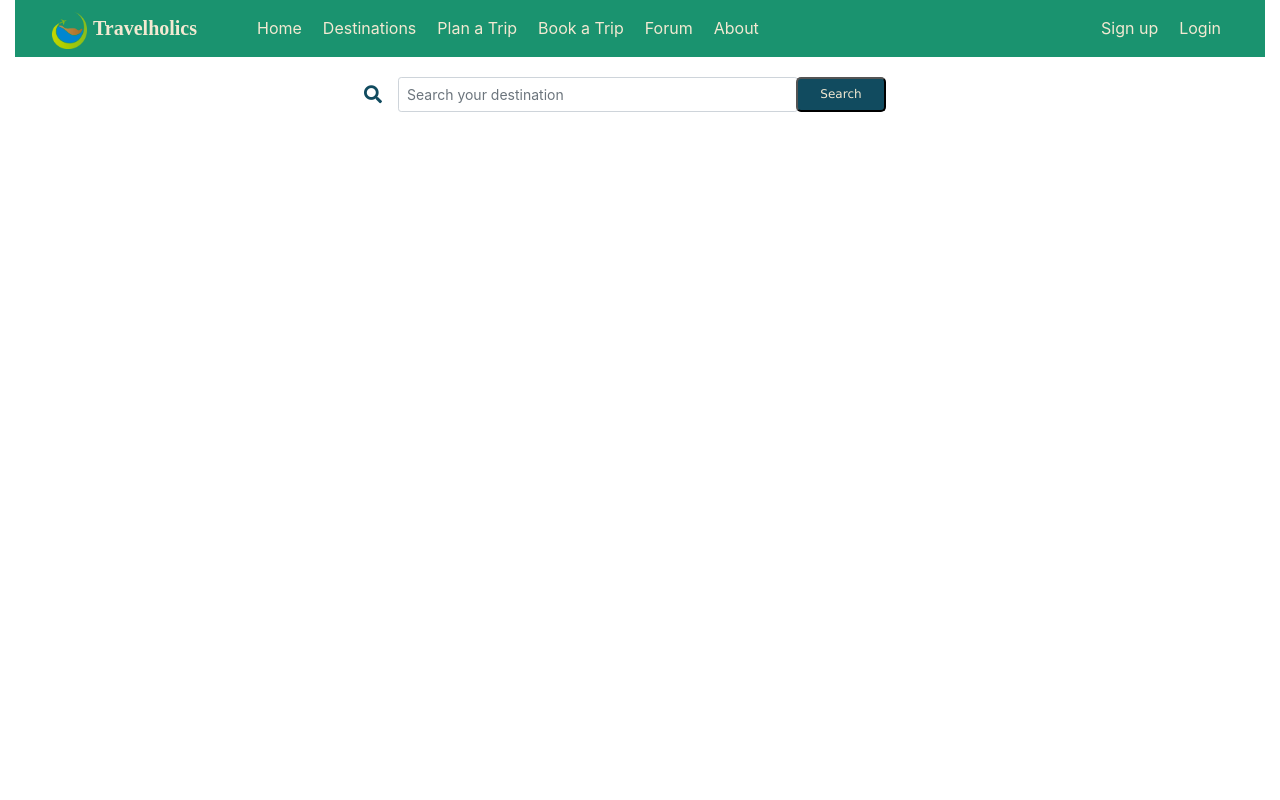
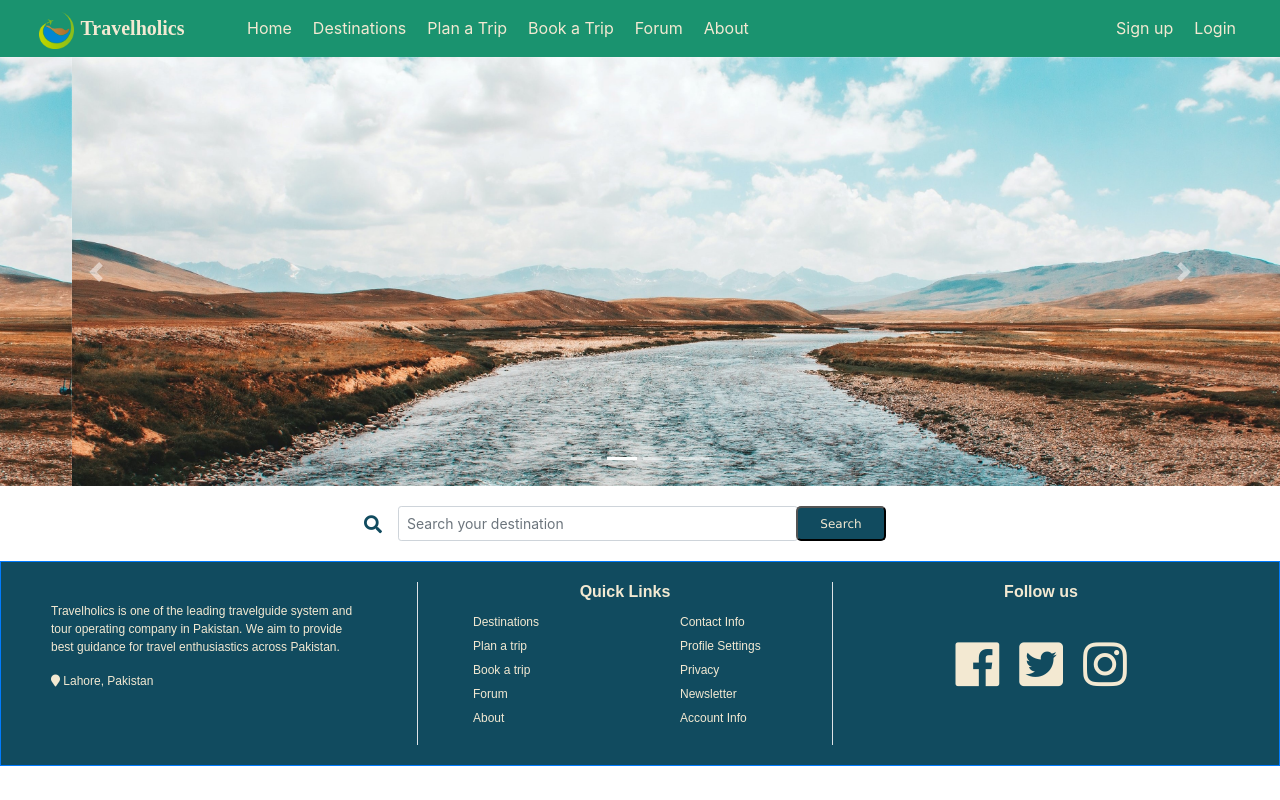
Before and after one commit to AsadGohar/travelholic, a React (Create React App) app: page / in a window 1280 px wide. Built offline with nearby package versions, Linux system fonts and the light colour scheme.

Commit message:
Footer build

```diff
--- a/src/App.js
+++ b/src/App.js
@@ -1,9 +1,9 @@
 import React from 'react';
-import {BrowserRouter, Route} from 'react-router-dom';
+import { BrowserRouter, Route } from 'react-router-dom';
 
 
 //IMPORTING ALL COMPONENTS HERE
-import Header from "./components/header/Header.js"
+import Navbar from "./components/header/Navbar.js"
 import Footer from "./components/footer/footer.js"
 import Homepage from "./components/homepage/homepage.js"
 
@@ -11,8 +11,12 @@ function App() {
   return (
     <BrowserRouter>
       <div className="application-container">
-          <Header/>
-          <Footer/>
+        <Navbar />
+        <switch>
+          <Route exact path="/" component={Homepage} />
+          {/* <Route path ="/login" component={Login} /> */}
+        </switch>
+        <Footer />
       </div>
     </BrowserRouter>
   );
--- a/src/components/footer/Footer.css
+++ b/src/components/footer/Footer.css
@@ -0,0 +1,35 @@
+.footer-wrap{
+    background-color: #114B5F;
+    color: #F3E9D2;
+    font-family: Arial, Helvetica, sans-serif;
+}
+#footer-intro{
+    padding: 40px 50px 40px 50px;
+    font-size: 12px;
+}
+#footer-shortcuts-links{
+margin-top: 20px;
+margin-bottom: 20px;
+
+}
+.Nav-link{
+    color: #F3E9D2;
+    font-size: 12px;
+}
+.Nav-link:hover{
+    text-decoration: none;
+    color: #1A936F;
+}
+.social-icon-footer{
+    font-size: 50px;
+    margin: 30px 10px 40px 10px;
+}
+#footer-social-div{
+    margin-top: 20px;
+}
+.social-icons{
+    color: #F3E9D2;
+}
+.social-icons:hover{
+    color: #1A936F;
+}
--- a/src/components/footer/footer.js
+++ b/src/components/footer/footer.js
@@ -1,15 +1,75 @@
 import React, { Component } from 'react'
-import {Link} from 'react-router-dom';
+import { Link } from 'react-router-dom';
 import "./Footer.css";
 
 class Footer extends Component {
-    state = {  }
+    state = {}
     render() {
         return (
-            <div className="footer-wrap">
-
+            <div className="footer-wrap border border-primary">
+                <div className="row container-fluid">
+                    <div className="col-md-4 " id="footer-intro">
+                        <p className="footer-intro-text">Travelholics is one of the leading travelguide system and tour operating company in Pakistan. We aim to provide best guidance for travel enthusiastics across Pakistan.</p>
+                        <span><i className="fa fa-map-marker" aria-hidden="true"></i>  Lahore, Pakistan</span>
+                    </div>
+                    <div className="col-md-4 border-left border-right" id="footer-shortcuts-links">
+                        <div className="row d-flex justify-content-center">
+                            <h6 style={{ fontWeight: "bold" }}>Quick Links</h6>
+                        </div>
+                        <div className="row">
+                            <div className="col-sm-6">
+                                <ul style={{ listStyle: "none" }}>
+                                    <li>
+                                        <Link className="Nav-link" to="/">Destinations</Link>
+                                    </li>
+                                    <li>
+                                        <Link className="Nav-link" to="/">Plan a trip</Link>
+                                    </li>
+                                    <li>
+                                        <Link className="Nav-link" to="/">Book a trip</Link>
+                                    </li>
+                                    <li>
+                                        <Link className="Nav-link" to="/">Forum</Link>
+                                    </li>
+                                    <li>
+                                        <Link className="Nav-link" to="/">About</Link>
+                                    </li>
+                                </ul>
+                            </div>
+                            <div className="col-sm-6">
+                                <ul style={{ listStyle: "none" }}>
+                                    <li>
+                                        <Link className="Nav-link" to="/">Contact Info</Link>
+                                    </li>
+                                    <li>
+                                        <Link className="Nav-link" to="/">Profile Settings</Link>
+                                    </li>
+                                    <li>
+                                        <Link className="Nav-link" to="/">Privacy</Link>
+                                    </li>
+                                    <li>
+                                        <Link className="Nav-link" to="/">Newsletter</Link>
+                                    </li>
+                                    <li>
+                                        <Link className="Nav-link" to="/">Account Info</Link>
+                                    </li>
+                                </ul>
+                            </div>
+                        </div>
+                    </div>
+                    <div className="col-md-4" id="footer-social-div">
+                        <div className="row d-flex justify-content-center">
+                            <h6 style={{ fontWeight: "bold" }}>Follow us</h6>
+                        </div>
+                        <div className="row d-flex justify-content-center">
+                        <Link className="social-icons" to="/"><i className="social-icon-footer fab fa-facebook"></i></Link>
+                        <Link className="social-icons" to="/"><i className="social-icon-footer fab fa-twitter-square"></i></Link>
+                        <Link className="social-icons" to="/"><i className="social-icon-footer fab fa-instagram"></i></Link>
+                        </div>
+                    </div>
+                </div>
             </div>
-         );
+        );
     }
 }
 
--- a/src/components/header/Header.js
+++ /dev/null
@@ -1,17 +0,0 @@
-import React, { Component } from 'react';
-import Navbar from "./Navbar.js"
-import Searchbar from "./Searchbar.js"
-
-class Header extends Component {
-    state = {  }
-    render() {
-        return (
-            <div className="header-wrap">
-                <Navbar/>
-                <Searchbar/>
-            </div>
-        );
-    }
-}
-
-export default Header;
--- a/src/components/header/Navbar.js
+++ b/src/components/header/Navbar.js
@@ -1,12 +1,13 @@
 import React, { Component } from 'react'
-import {Link} from 'react-router-dom';
+import { Link } from 'react-router-dom';
 import "./Navbar.css";
 
 class Navbar extends Component {
-    state = {  }
+    state = {}
     render() {
         return (
-            <div className="container-fluid" id="navbar-container" >
+            <div className="row " id="navbar-container">
+                <div className="container-fluid"  >
                     <nav className="navbar navbar-expand-lg " id="navbar-wrap">
                         <button className="navbar-toggler navbar-dark" type="button" data-toggle="collapse" data-target="#navbarToggler" aria-controls="navbarToggler" aria-expanded="false" aria-label="Toggle navigation">
                             <span className="navbar-toggler-icon"></span>
@@ -56,7 +57,8 @@ class Navbar extends Component {
                         </div>
                     </nav>
                 </div>
+            </div>
         );
     }
 }
-export default Navbar ;
+export default Navbar;
--- /dev/null
+++ b/src/components/homepage/Slider.js
@@ -0,0 +1,42 @@
+import React, { Component } from 'react';
+import './Slider.css';
+
+class Slider extends Component {
+    render() {
+        return (
+            <div id="carouselIndicators" class="carousel slide" data-ride="carousel">
+                <ol class="carousel-indicators">
+                    <li data-target="#carouselIndicators" data-slide-to="0" class="active"></li>
+                    <li data-target="#carouselIndicators" data-slide-to="1"></li>
+                    <li data-target="#carouselIndicators" data-slide-to="2"></li>
+                    <li data-target="#carouselIndicators" data-slide-to="3"></li>
+                </ol>
+                <div class="carousel-inner">
+                    <div class="carousel-item active">
+                        <img className="d-block w-100" src={"images/sample.jpg"} alt="First slide" />
+                    </div>
+                    <div class="carousel-item">
+                        <img className="d-block w-100" src={"images/sample.jpg"} alt="Second slide" />
+                    </div>
+                    <div class="carousel-item">
+                        <img className="d-block w-100" src={"images/sample.jpg"} alt="Third slide" />
+                    </div>
+                    <div class="carousel-item">
+                        <img className="d-block w-100" src={"images/sample.jpg"} alt="Fourth slide" />
+                    </div>
+                </div>
+                <a class="carousel-control-prev" href="#carouselIndicators" role="button" data-slide="prev">
+                    <span class="carousel-control-prev-icon" aria-hidden="true"></span>
+                    <span class="sr-only">Previous</span>
+                </a>
+                <a class="carousel-control-next" href="#carouselIndicators" role="button" data-slide="next">
+                    <span class="carousel-control-next-icon" aria-hidden="true"></span>
+                    <span class="sr-only">Next</span>
+                </a>
+            </div>
+        )
+
+    }
+}
+
+export default Slider;
--- a/src/components/homepage/homepage.js
+++ b/src/components/homepage/homepage.js
@@ -1,14 +1,17 @@
 import React, { Component } from 'react'
+import { Sliders } from 'react-bootstrap-icons'
 
 //Homepage components imported here
-
+import Slider from "./Slider.js"
+import Searchbar from "../header/Searchbar.js"
 
 class Homepage extends Component {
     state = {  }
     render() {
         return (
             <div className="homepage-wrap">
-
+                <Slider/>
+                <Searchbar />
             </div>
          );
     }
```
Also changed, not shown: public/images/sample.jpg (added), src/components/homepage/Slider.css (added), src/components/homepage/homepage.css (added). Lines whose indentation alone changed are shown as unchanged.
